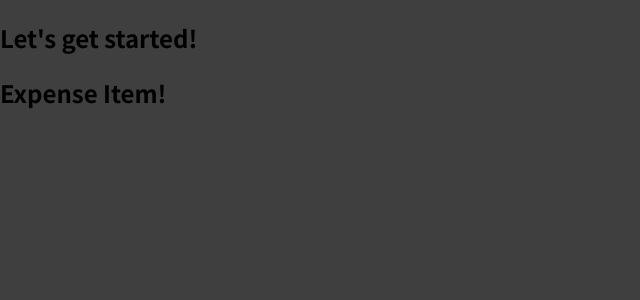
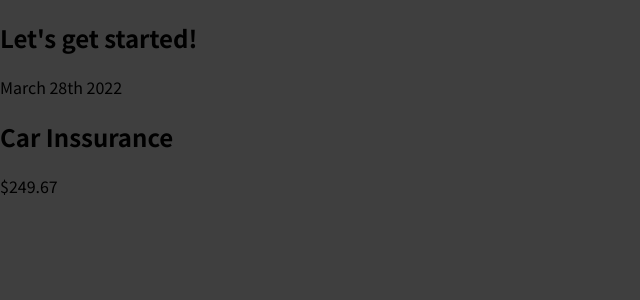
Before and after one commit to jripke74/react-0025, a React (Create React App) app: page / in a window 1280 px wide. Shown: the top 300 px of the page, without its empty margins (0-640 px from the left). Built offline with nearby package versions, Linux system fonts and the light colour scheme.

Commit message:
add content

```diff
--- a/src/components/ExpenseItem.js
+++ b/src/components/ExpenseItem.js
@@ -1,7 +1,15 @@
 import React from 'react';
 
 const ExpenseItem = () => {
-  return <h2>Expense Item!</h2>;
+  return (
+    <div>
+      <div>March 28th 2022</div>
+      <div>
+        <h2>Car Inssurance</h2>
+        <div>$249.67</div>
+      </div>
+    </div>
+  );
 };
 
 export default ExpenseItem;
```
